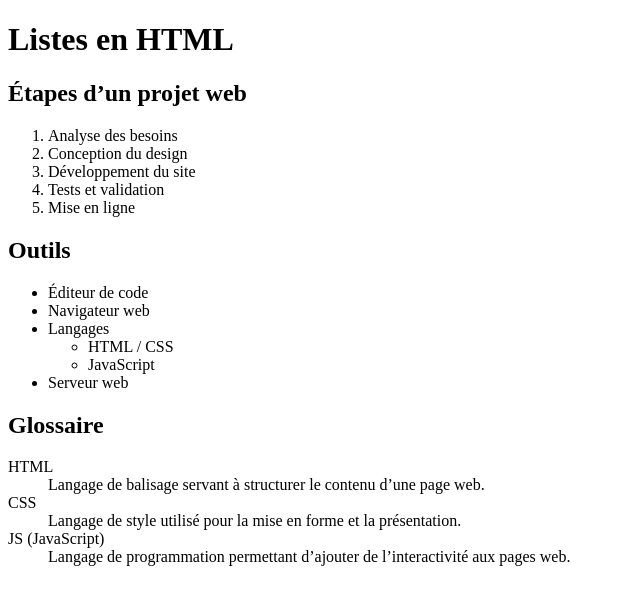
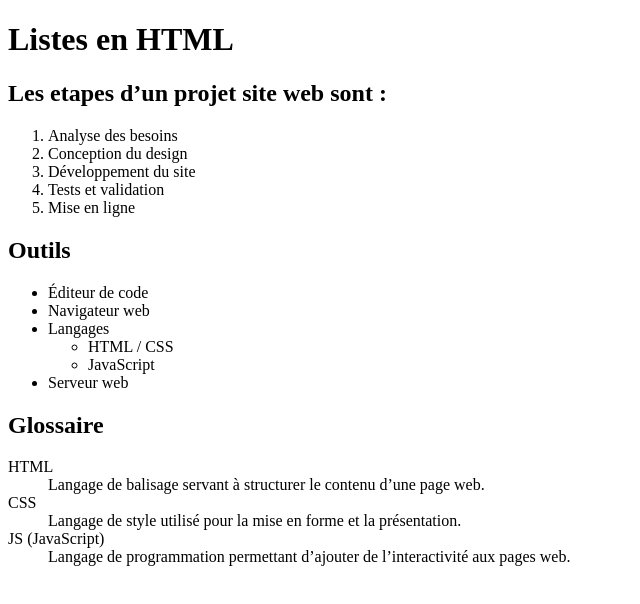
Before and after one commit to ayaoumeghrane/tp1-bis, a plain HTML site: page web/ex4.html in a window 1280 px wide. Shown: the whole page, without its empty margins (0-640 px from the left). Drawn offline with Linux system fonts and the light colour scheme.

Commit message:
MAJ1 SallabAbderrahmane ex4.html

```diff
--- a/web/ex4.html
+++ b/web/ex4.html
@@ -8,7 +8,7 @@
 <body>
     <h1>Listes en HTML</h1>
 
-    <h2>Étapes d’un projet web</h2>
+    <h2>Les etapes d’un projet site web sont :</h2>
     <ol>
         <li>Analyse des besoins</li>
         <li>Conception du design</li>
```
